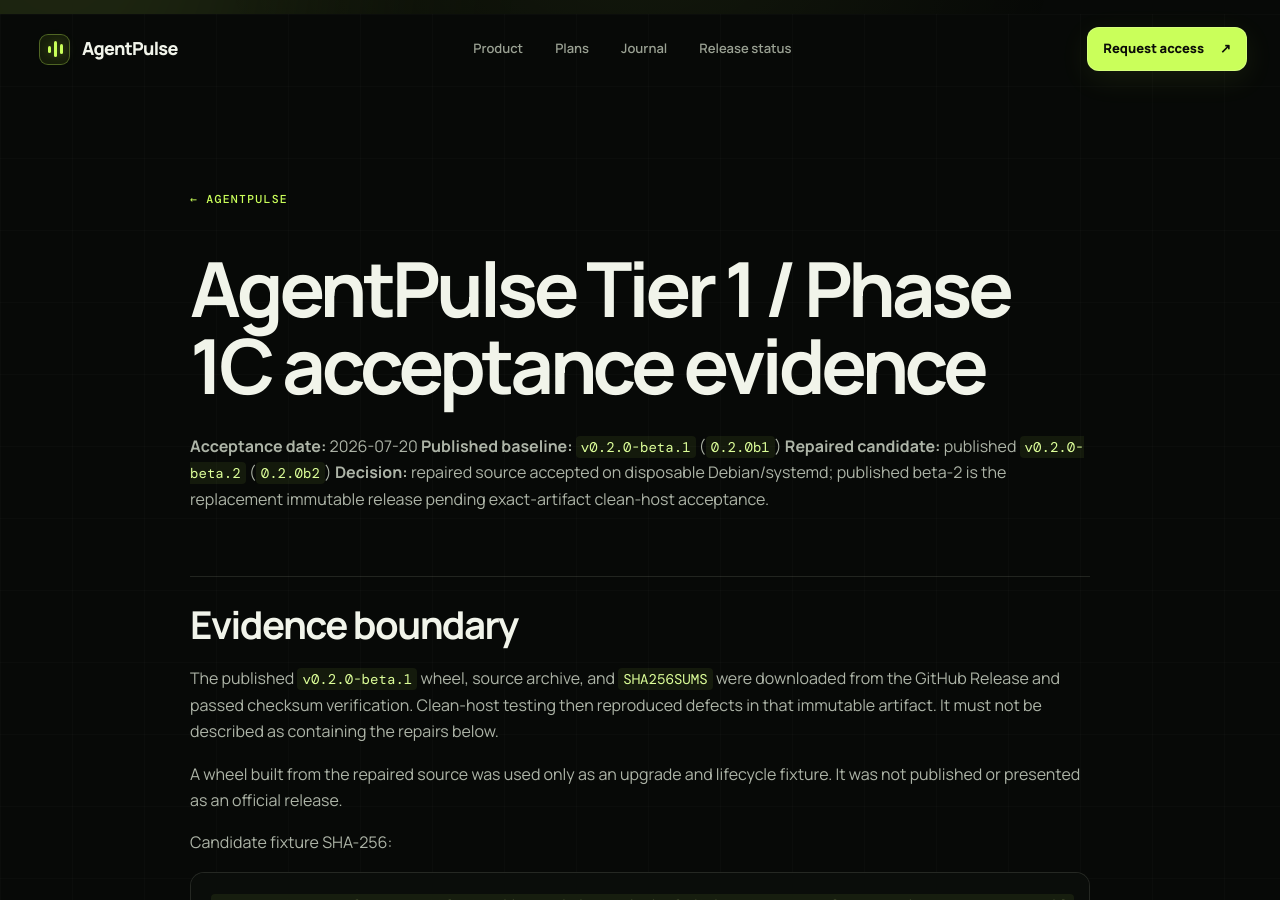
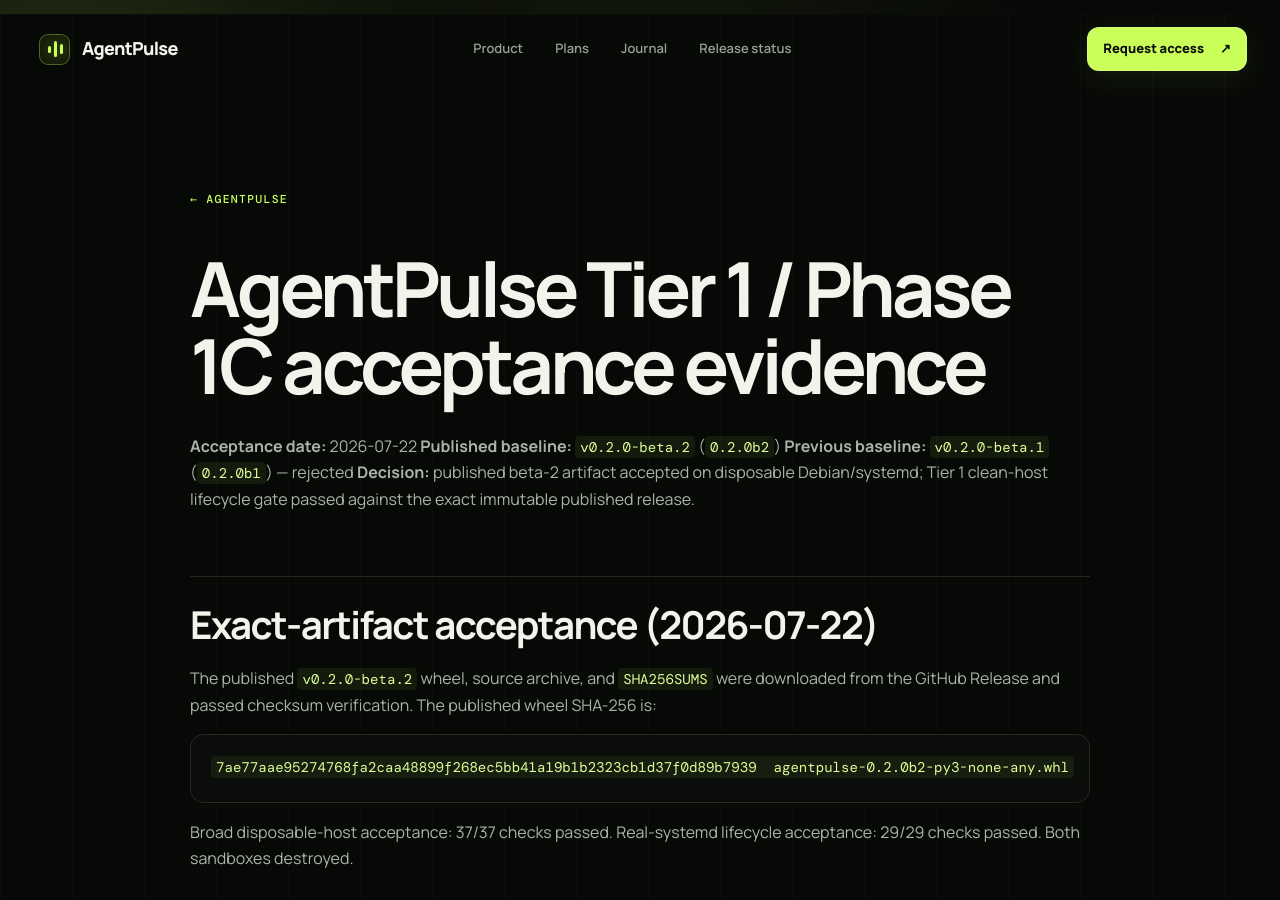
Before and after one commit to strouddustinn-bot/agentpulse, a Jekyll site: the page built from docs/runbooks/agentpulse-tier1-phase1c-evidence.md, in a window 1280 px wide and 900 px high. Built offline with Jekyll 4.4.1, drawn with Linux system fonts in a browser that asks for light colours; our own code applies the rules of GitHub Pages for plain Markdown files; some of the changed text lies outside the part shown.

Commit message:
docs: Tier 1 acceptance complete for published v0.2.0-beta.2
Broad acceptance 37/37 and real-systemd lifecycle 29/29 passed
against the exact published artifact. Both sandboxes destroyed.
Tier 1 gate is closed; next scope is Tier 2 commercial lifecycle.

````diff
--- a/docs/runbooks/agentpulse-tier1-phase1c-evidence.md
+++ b/docs/runbooks/agentpulse-tier1-phase1c-evidence.md
@@ -1,21 +1,23 @@
 # AgentPulse Tier 1 / Phase 1C acceptance evidence
 
-**Acceptance date:** 2026-07-20
-**Published baseline:** `v0.2.0-beta.1` (`0.2.0b1`)
-**Repaired candidate:** published `v0.2.0-beta.2` (`0.2.0b2`)
-**Decision:** repaired source accepted on disposable Debian/systemd; published beta-2 is the replacement immutable release pending exact-artifact clean-host acceptance.
+**Acceptance date:** 2026-07-22
+**Published baseline:** `v0.2.0-beta.2` (`0.2.0b2`)
+**Previous baseline:** `v0.2.0-beta.1` (`0.2.0b1`) — rejected
+**Decision:** published beta-2 artifact accepted on disposable Debian/systemd; Tier 1 clean-host lifecycle gate passed against the exact immutable published release.
 
-## Evidence boundary
+## Exact-artifact acceptance (2026-07-22)
 
-The published `v0.2.0-beta.1` wheel, source archive, and `SHA256SUMS` were downloaded from the GitHub Release and passed checksum verification. Clean-host testing then reproduced defects in that immutable artifact. It must not be described as containing the repairs below.
-
-A wheel built from the repaired source was used only as an upgrade and lifecycle fixture. It was not published or presented as an official release.
-
-Candidate fixture SHA-256:
+The published `v0.2.0-beta.2` wheel, source archive, and `SHA256SUMS` were
+downloaded from the GitHub Release and passed checksum verification. The
+published wheel SHA-256 is:
 
 ```text
 7ae77aae95274768fa2caa48899f268ec5bb41a19b1b2323cb1d37f0d89b7939  agentpulse-0.2.0b2-py3-none-any.whl
 ```
+
+Broad disposable-host acceptance: 37/37 checks passed.
+Real-systemd lifecycle acceptance: 29/29 checks passed.
+Both sandboxes destroyed.
 
 ## Published-beta defects reproduced
 
@@ -95,4 +97,7 @@
 
 ## Remaining release gate
 
-Tier 1 replacement prerelease `v0.2.0-beta.2` is published. The exact published wheel and checksums must now repeat the clean-host acceptance run. Public self-serve installation remains closed until that exact-artifact run passes.
+Tier 1 is publicly complete. The published `v0.2.0-beta.2` artifact passed
+broad and real-systemd clean-host acceptance. Public self-serve installation
+remains closed until Tier 2 commercial lifecycle (checkout, account claim,
+secure sessions, enrollment) is proven end to end.
````
Also changed, not shown: STATUS.md (+2 -2 lines).
